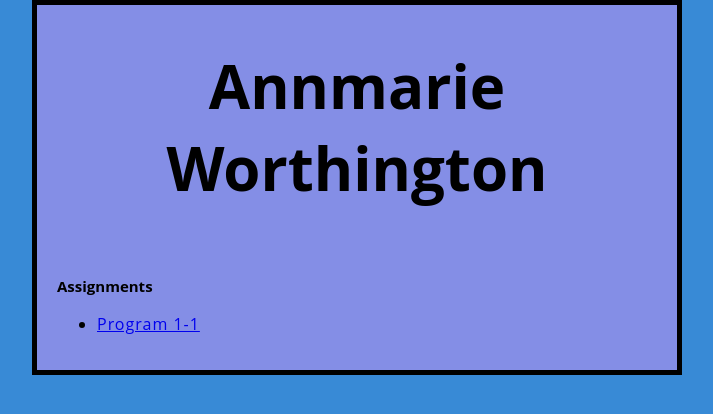
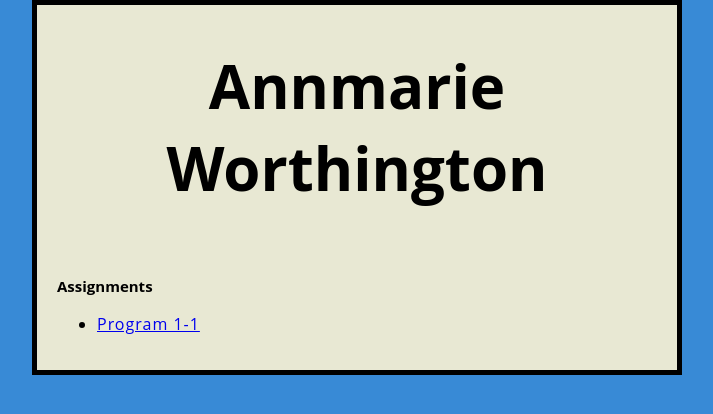
Before and after one commit to annmarieinlr/annmarieinlr.github.io, a plain HTML site: page Scripts/index.html in a window 1280 px wide. Shown: the whole page, without its empty margins (283-996 px from the left). Drawn offline with Linux system fonts and the light colour scheme.

Commit message:
background

```diff
--- a/Scripts/style.css
+++ b/Scripts/style.css
@@ -23,7 +23,7 @@ html {
   body {
     width: 600px;
     margin: 0 auto;
-    background-color: #848ee6;
+    background-color: #e8e8d3;
     padding: 0 20px 20px 20px;
     border: 5px solid black;
   }
```
